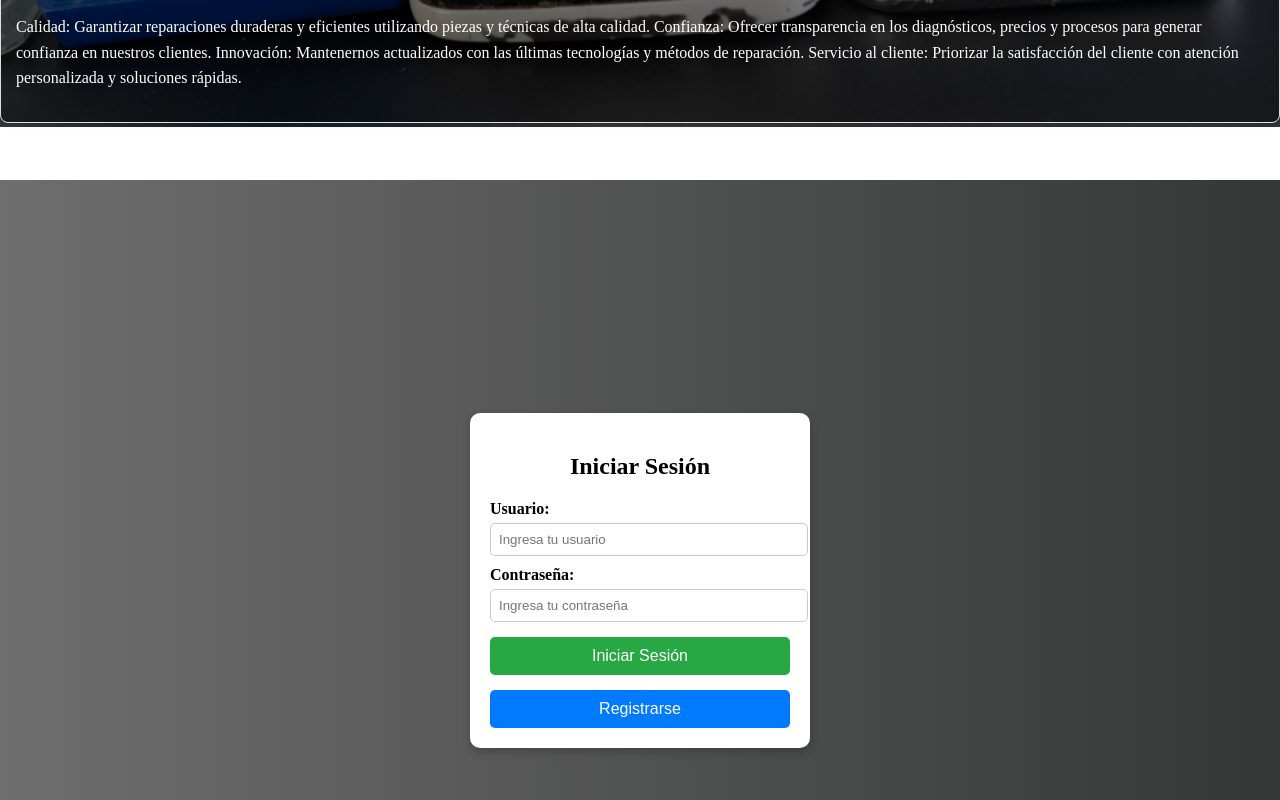
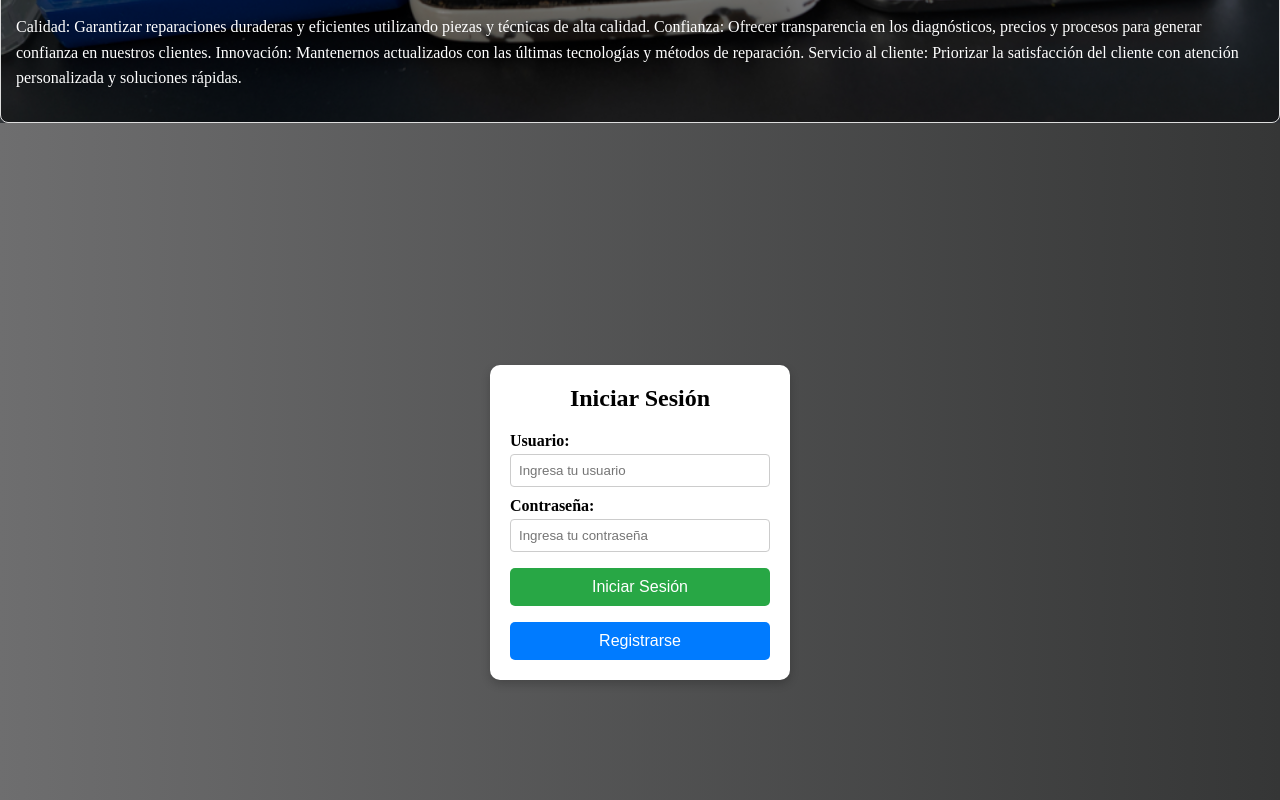
Before and after one commit to carlosrubendg/Proyecto-IV, an Angular app: page / in a window 1280 px wide. Shown: the part 700-1500 px from the top of the page. Built offline with nearby package versions, Linux system fonts and the light colour scheme.

Commit message:
feat: functional auth

```diff
--- a/src/app/app.component.html
+++ b/src/app/app.component.html
@@ -43,7 +43,6 @@
 </div>
 <div class="formulario">
   <app-auth></app-auth>
-
 </div>
 
 </body>
--- a/src/app/app.module.ts
+++ b/src/app/app.module.ts
@@ -3,6 +3,8 @@ import { BrowserModule } from '@angular/platform-browser';
 
 import { AppComponent } from './app.component';
 import { AuthComponent } from './components/auth/auth.component';
+
+import { FormsModule } from '@angular/forms';
 
 @NgModule({
   declarations: [
@@ -10,7 +12,8 @@ import { AuthComponent } from './components/auth/auth.component';
     AuthComponent
   ],
   imports: [
-    BrowserModule
+    BrowserModule,
+    FormsModule
   ],
   providers: [],
   bootstrap: [AppComponent]
--- a/src/app/components/auth/auth.component.css
+++ b/src/app/components/auth/auth.component.css
@@ -1,11 +1,16 @@
-.container {
+* {
+  margin: 0;
+  padding: 0;
+  box-sizing: border-box;
+}
+
+.container-form {
   width: 100%;
   height: 100vh;
   display: flex;
   align-items: center;
   justify-content: center;
   background: linear-gradient(to right, #6e6e6f, #353636);
-
 }
 
 .form-box {
@@ -31,15 +36,15 @@
 input {
   width: 100%;
   padding: 8px;
-    margin-top: 5px;
+  margin-top: 4px;
   border: 1px solid #ccc;
-    border-radius: 5px;
+  border-radius: 4px;
 }
 
 button {
   width: 100%;
   padding: 10px;
-    margin-top: 15px;
+  margin-top: 16px;
   border: none;
   border-radius: 5px;
   cursor: pointer;
@@ -55,3 +60,56 @@
   background: #007bff;
   color: white;
 }
+
+.container-menu {
+  width: 100%;
+  height: 100vh;
+  display: flex;
+  align-items: flex-start;
+  justify-content: center;
+  background: linear-gradient(to right, #6e6e6f, #353636);
+}
+
+.menu-bar {
+  width: 100%;
+  background: #212121;
+  color: white;
+  padding: 16px 32px;
+  display: flex;
+  justify-content: space-between;
+  align-items: center;
+  font-size: 18px;
+}
+
+.menu-bar button {
+  margin-top: 0px!important;
+  width: 20%;
+  background: #dc3545;
+  color: white;
+  border: none;
+  padding: 12px 16px;
+  cursor: pointer;
+  border-radius: 4px;
+}
+
+.menu-bar button:hover {
+  background: #c82333;
+}
+
+.menu-bar span {
+  width: 80%;
+}
+
+@media screen and (max-width: 768px) {
+  .menu-bar {
+    padding: 16px;
+  }
+
+  .menu-bar button {
+    width: 50%;
+  }
+
+  .menu-bar span {
+    width: 50%;
+  }
+}
--- a/src/app/components/auth/auth.component.html
+++ b/src/app/components/auth/auth.component.html
@@ -1,42 +1,22 @@
-<p>auth works!</p>
-<div class="container">
-    <div class="form-box" *ngIf="mostrarLogin">
+<div class="container-menu" *ngIf="usuarioLogueado">
+  <div class="menu-bar">
+    <span>Bienvenido, {{ usuarioLogueado }}</span>
+    <button (click)="logout()">Cerrar sesión</button>
+  </div>
+</div>
+
+<div class="container-form" *ngIf="!usuarioLogueado">
+  <div class="form-box">
     <h2>Iniciar Sesión</h2>
-      <form>
+    <form (submit)="login()">
       <label>Usuario:</label>
-        <input type="text" placeholder="Ingresa tu usuario" required>
+      <input type="text" [(ngModel)]="usuario" name="usuario" placeholder="Ingresa tu usuario" required />
 
       <label>Contraseña:</label>
-        <input type="password" placeholder="Ingresa tu contraseña" required>
+      <input type="password" [(ngModel)]="password" name="password" placeholder="Ingresa tu contraseña" required />
 
       <button type="submit">Iniciar Sesión</button>
       <button type="button" (click)="toggleFormulario()">Registrarse</button>
     </form>
   </div>
-
-    <div class="form-box" *ngIf="!mostrarLogin">
-      <h2>Registro</h2>
-      <form>
-        <label>Nombre:</label>
-        <input type="text" placeholder="Tu nombre" required>
-
-        <label>Apellidos:</label>
-        <input type="text" placeholder="Tus apellidos" required>
-
-        <label>Edad:</label>
-        <input type="number" placeholder="Tu edad" required>
-
-        <label>Nacionalidad:</label>
-        <input type="text" placeholder="Tu nacionalidad" required>
-
-        <label>Usuario:</label>
-        <input type="text" placeholder="Elige un usuario" required>
-
-        <label>Contraseña:</label>
-        <input type="password" placeholder="Elige una contraseña" required>
-
-        <button type="submit">Registrarse</button>
-        <button type="button" (click)="toggleFormulario()">Volver a Login</button>
-      </form>
 </div>
-  </div>
--- a/src/app/components/auth/auth.component.ts
+++ b/src/app/components/auth/auth.component.ts
@@ -7,9 +7,27 @@ import { Component } from '@angular/core';
 })
 export class AuthComponent {
   mostrarLogin: boolean = true;
+  usuario: string = '';
+  password: string = '';
+  usuarioLogueado: string | null = null;  // Variable para almacenar el usuario logueado
 
   toggleFormulario() {
     this.mostrarLogin = !this.mostrarLogin;
   }
 
+  login() {
+    const adminUser = { usuario: 'admin', password: '1234' };
+
+    if (this.usuario === adminUser.usuario && this.password === adminUser.password) {
+      this.usuarioLogueado = this.usuario;  // Guardamos el usuario logueado
+    } else {
+      alert('Usuario o contraseña incorrectos');
+    }
+  }
+
+  logout() {
+    this.usuarioLogueado = null; // Cerramos sesión
+    this.usuario = '';  // Limpiamos campos
+    this.password = '';
+  }
 }
```
Lines whose indentation alone changed are shown as unchanged.
